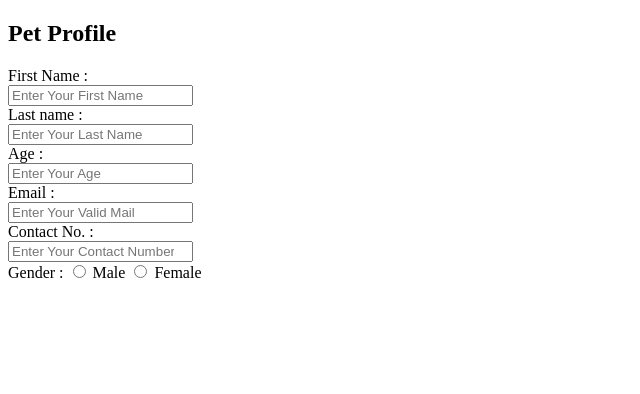
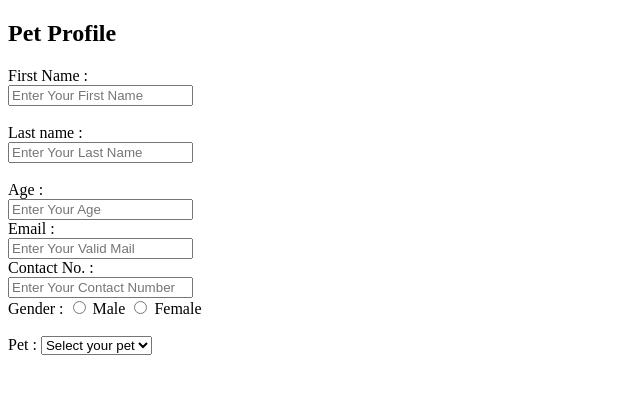
Before and after one commit to sakibrahat/El_Petrio_Sign_Up, a Django app: page /services/ in a window 1280 px wide. Shown: the top 394 px of the page, without its empty margins (0-640 px from the left). Run offline with Django 3.2, Linux system fonts and the light colour scheme.

Commit message:
8th commit.

```diff
--- a/registration/templates/services.html
+++ b/registration/templates/services.html
@@ -9,13 +9,17 @@
     <div class="register">
     <h2>Pet Profile</h2>
     <form id="register" method="post">
+    <div>
     <label>First Name : </label>
     <br>
     <input type="text" name="firstname" id="name" placeholder="Enter Your First Name">
+    </div>
     <br>
+    <div>
     <label>Last name : </label>
     <br>
     <input type="text" name="lastname" id="name" placeholder="Enter Your Last Name">
+    </div>
     <br>
     <label>Age : </label>
     <br>
@@ -27,7 +31,7 @@
     <br>
     <label>Contact No. : </label>
     <br>
-    <input type="number" name="contact no." id="name" placeholder="Enter Your Contact Number">
+    <input type="tel" name="contact no." id="name" placeholder="Enter Your Contact Number">
     <br>
     <div class="input-name">
     <label>Gender : </label>
@@ -36,6 +40,18 @@
     <input type="radio" class="radio-button" name="r1">
     <label>Female</label>
     </div>
+    <br>
+    <div class="input-name">
+    <label>Pet : </label>
+    <select class="Pets">
+        <option>Select your pet</option>
+        <option>Bird</option>
+        <option>Cat</option>
+        <option>Dog</option>
+        <option>Others</option>
+    </select>
+    </div>
+    <br>
     </form>
     </div><!--end register-->
 </div><!--end main-->
```
